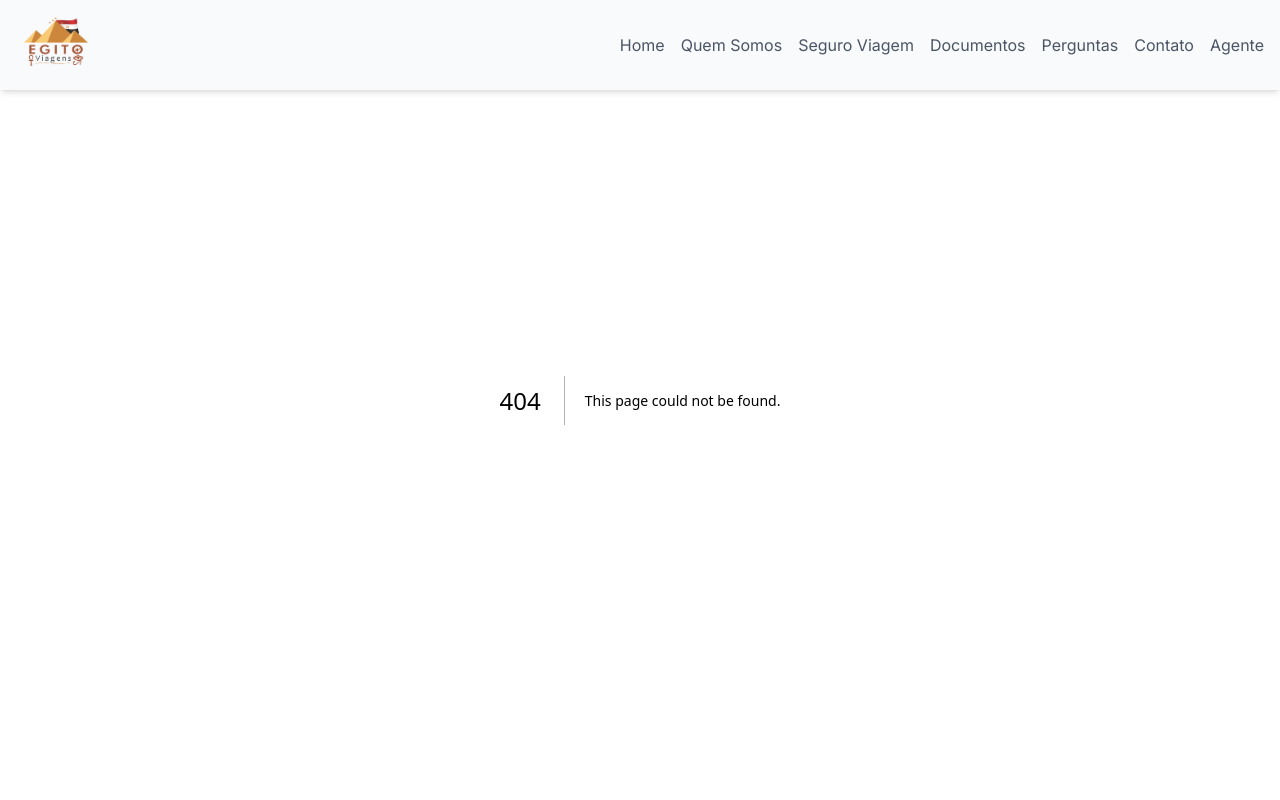
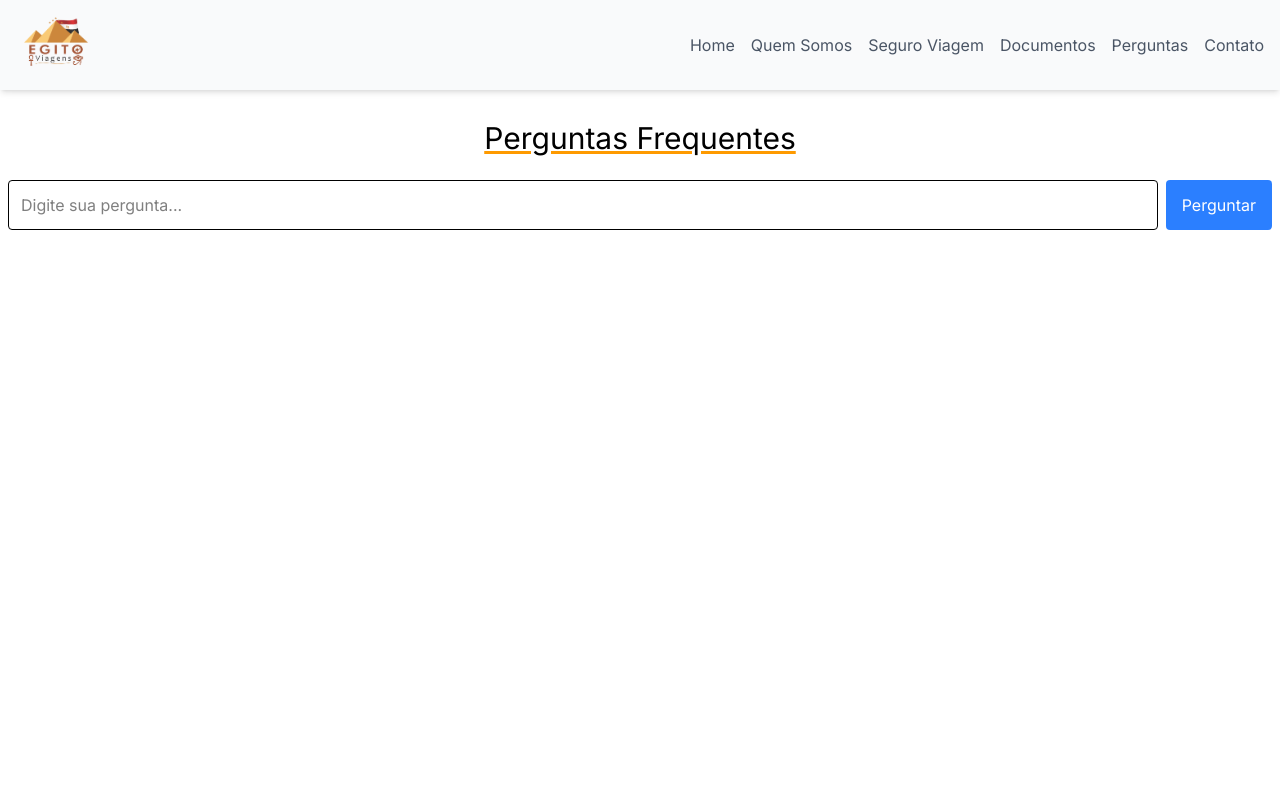
Before and after one commit to felipesantos22/egp_next, a Next.js app: page /perguntas in a window 1280 px wide. Before the commit this address had no page. Shown: the top 800 px of the page. Built offline with nearby package versions, Linux system fonts and the light colour scheme.

Commit message:
insert api

```diff
--- /dev/null
+++ b/app/perguntas/page.tsx
@@ -0,0 +1,61 @@
+"use client";
+
+import { useState } from "react";
+
+export default function PerguntasPage() {
+  const [question, setQuestion] = useState("");
+  const [answer, setAnswer] = useState("");
+  const [loading, setLoading] = useState(false);
+
+  const ask = async () => {
+    try {
+      const res = await fetch("http://localhost:8000/questions/", {
+        method: "POST",
+        headers: {
+          "Content-Type": "application/json",
+        },
+        body: JSON.stringify({ question }),
+      });
+
+      console.log("STATUS:", res.status);
+
+      const text = await res.text();
+      console.log("RAW RESPONSE:", text);
+
+      try {
+        const data = JSON.parse(text);
+        setAnswer(data.answer);
+      } catch {
+        setAnswer("Resposta não é JSON válida");
+      }
+    } catch (error) {
+      console.error("FETCH ERROR:", error);
+      setAnswer("Erro ao conectar com backend");
+    }
+  };
+
+  return (
+    <div className="min-h-screen mx-2">
+      <h1 className="text-3xl font-light mb-6 mt-30 underline decoration-amber-500 text-center">Perguntas Frequentes</h1>
+
+      <div className="flex gap-2">
+        <input
+          className="border p-3 rounded w-full"
+          placeholder="Digite sua pergunta..."
+          value={question}
+          onChange={(e) => setQuestion(e.target.value)}
+        />
+
+        <button
+          onClick={ask}
+          disabled={loading}
+          className="bg-blue-500 text-white px-4 rounded disabled:opacity-50"
+        >
+          {loading ? "Carregando..." : "Perguntar"}
+        </button>
+      </div>
+
+      {answer && <div className="mt-8 p-4 bg-gray-100 rounded">{answer}</div>}
+    </div>
+  );
+}
--- a/components/header.tsx
+++ b/components/header.tsx
@@ -77,14 +77,6 @@ export default function Header() {
                 Contato
               </a>
             </li>
-            <li>
-              <a
-                href="/agente"
-                className="block py-2 text-gray-600 hover:text-amber-500"
-              >
-                Agente
-              </a>
-            </li>
           </ul>
         </nav>
       </div>
--- /dev/null
+++ b/interfaces/message.ts
@@ -0,0 +1,6 @@
+interface Message {
+  role: "user" | "assistant";
+  content: string;
+}
+
+export default Message;
```
